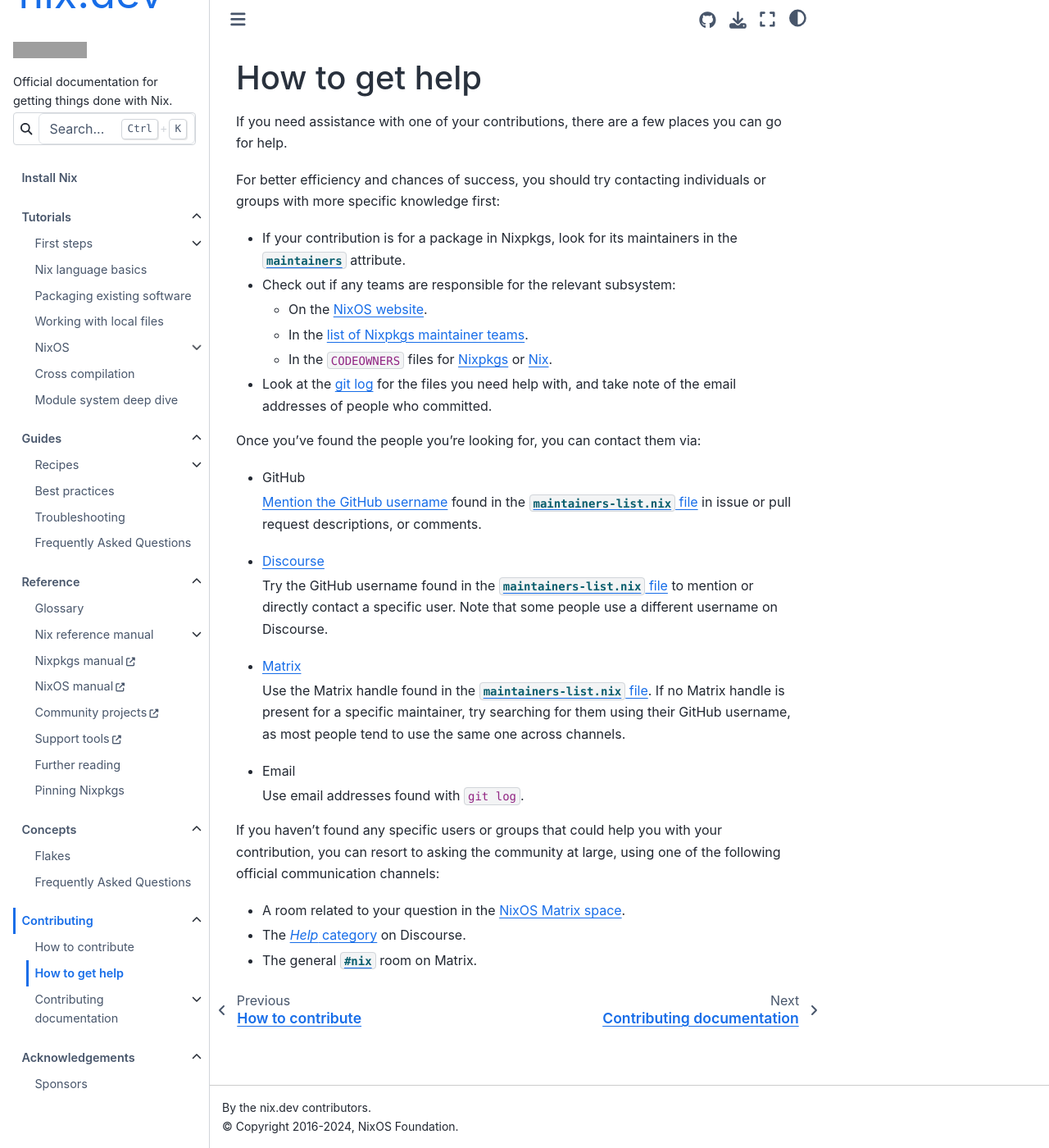
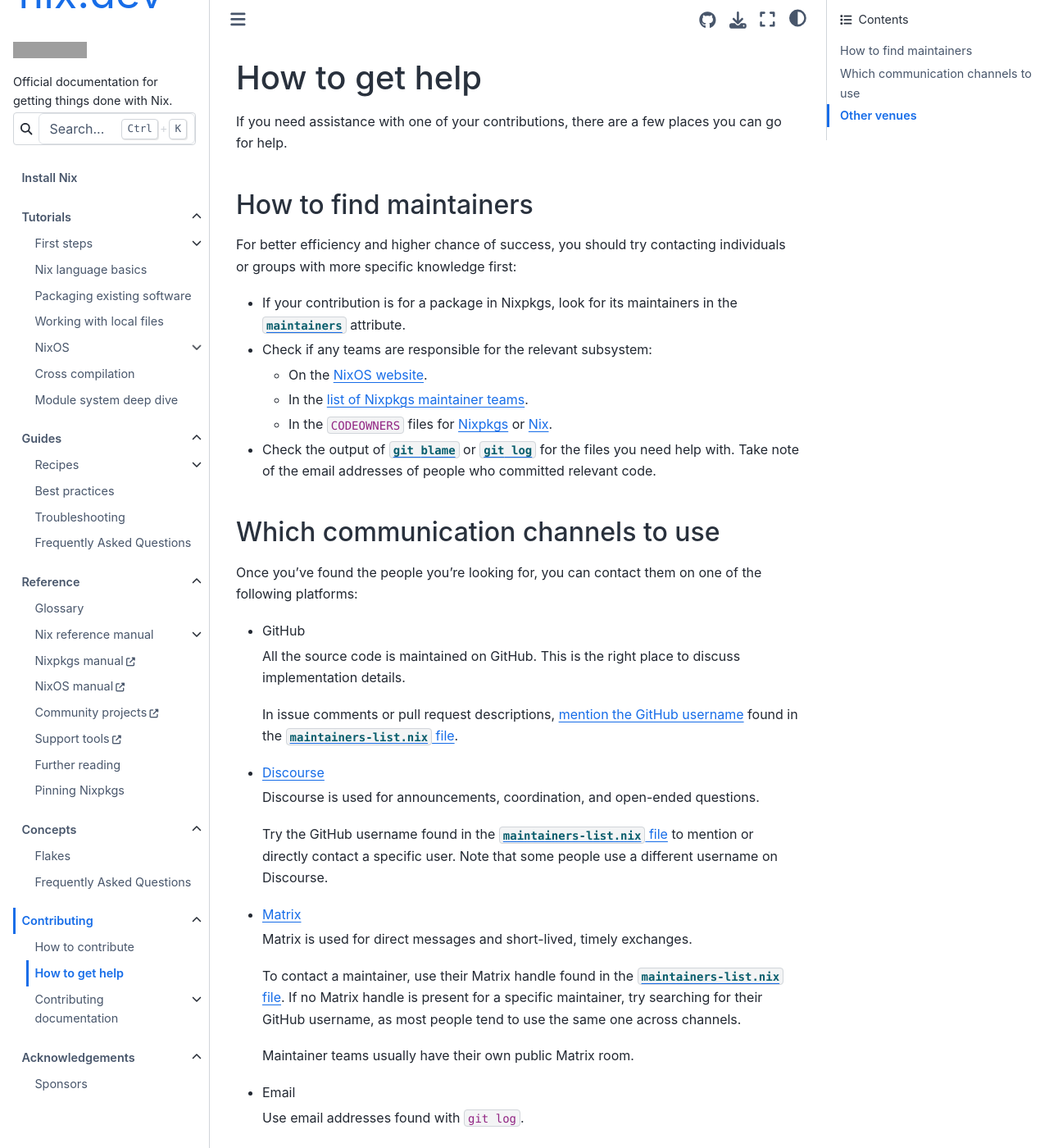
Before and after one commit to NixOS/nix.dev, a Sphinx documentation site: the page built from source/contributing/how-to-get-help.md, in a window 1280 px wide and 1400 px high. Shown: the whole window at 82% size. Built offline with Sphinx 7.4.7 and the Sphinx Book theme 1.1.4, drawn with Linux system fonts in a browser that asks for light colours; some of the changed text lies outside the part shown; grey boxes are pictures that could not be loaded.

Commit message:
update contributing guides
- clarify a few phrases
- move Open Collective link to the top
- add section headings for easier navigation
- add a few details on contacting people

```diff
--- a/source/conf.py
+++ b/source/conf.py
@@ -78,7 +78,7 @@
 
 # General information about the project.
 project = "nix.dev"
-author = "the nix.dev contributors."
+author = "the <a href=\"https://nixos.org/community/teams/documentation\">Nix documentation team</a> and contributors."
 copyright = "2016-" + str(date.today().year) + ", NixOS Foundation"
 
 # The version info for the project you're documenting, acts as replacement for
--- a/source/contributing/how-to-get-help.md
+++ b/source/contributing/how-to-get-help.md
@@ -3,39 +3,53 @@
 If you need assistance with one of your contributions, there are a few places you
 can go for help.
 
-For better efficiency and chances of success, you should try contacting individuals or
-groups with more specific knowledge first:
+## How to find maintainers
+
+For better efficiency and higher chance of success, you should try contacting individuals or groups with more specific knowledge first:
 
 - If your contribution is for a package in Nixpkgs, look for its maintainers in the
   [`maintainers`](https://nixos.org/manual/nixpkgs/stable/#var-meta-maintainers)
   attribute.
-- Check out if any teams are responsible for the relevant subsystem:
+- Check if any teams are responsible for the relevant subsystem:
   - On the [NixOS website](https://nixos.org/community/#governance-teams).
   - In the [list of Nixpkgs maintainer teams](https://github.com/NixOS/nixpkgs/blob/master/maintainers/team-list.nix).
   - In the `CODEOWNERS` files for [Nixpkgs](https://github.com/NixOS/nixpkgs/blob/master/.github/CODEOWNERS) or
     [Nix](https://github.com/NixOS/nix/blob/master/.github/CODEOWNERS).
-- Look at the [git log](https://www.git-scm.com/docs/git-log) for the files you need help
-  with, and take note of the email addresses of people who committed.
+- Check the output of [`git blame`](https://git-scm.com/docs/git-blame) or [`git log`](https://www.git-scm.com/docs/git-log) for the files you need help with.
+  Take note of the email addresses of people who committed relevant code.
 
-Once you've found the people you're looking for, you can contact them via:
+## Which communication channels to use
+
+Once you've found the people you're looking for, you can contact them on one of the following platforms:
 
 - GitHub
 
-  [Mention the GitHub username](https://docs.github.com/en/get-started/writing-on-github/getting-started-with-writing-and-formatting-on-github/basic-writing-and-formatting-syntax#mentioning-people-and-teams) found in the [`maintainers-list.nix` file][maintainers-list] in issue or pull request descriptions, or comments.
+  All the source code is maintained on GitHub.
+  This is the right place to discuss implementation details.
+
+  In issue comments or pull request descriptions, [mention the GitHub username](https://docs.github.com/en/get-started/writing-on-github/getting-started-with-writing-and-formatting-on-github/basic-writing-and-formatting-syntax#mentioning-people-and-teams) found in the [`maintainers-list.nix` file][maintainers-list].
 
 - [Discourse](https://discourse.nixos.org)
+
+  Discourse is used for announcements, coordination, and open-ended questions.
 
   Try the GitHub username found in the [`maintainers-list.nix` file][maintainers-list] to mention or directly contact a specific user.
   Note that some people use a different username on Discourse.
 
 - [Matrix]
 
-  Use the Matrix handle found in the [`maintainers-list.nix` file][maintainers-list].
-  If no Matrix handle is present for a specific maintainer, try searching for them using their GitHub username, as most people tend to use the same one across channels.
+  Matrix is used for direct messages and short-lived, timely exchanges.
+
+  To contact a maintainer, use their Matrix handle found in the [`maintainers-list.nix` file][maintainers-list].
+  If no Matrix handle is present for a specific maintainer, try searching for their GitHub username, as most people tend to use the same one across channels.
+
+  Maintainer teams usually have their own public Matrix room.
 
 - Email
 
   Use email addresses found with `git log`.
+
+## Other venues
 
 If you haven't found any specific users or groups that could help you with your
 contribution, you can resort to asking the community at large, using one of the following official
```
Also changed, not shown: source/contributing/documentation/index.md (+1 -1 lines), source/contributing/how-to-contribute.md (+12 -10 lines), source/index.md (+1 -0 lines).
